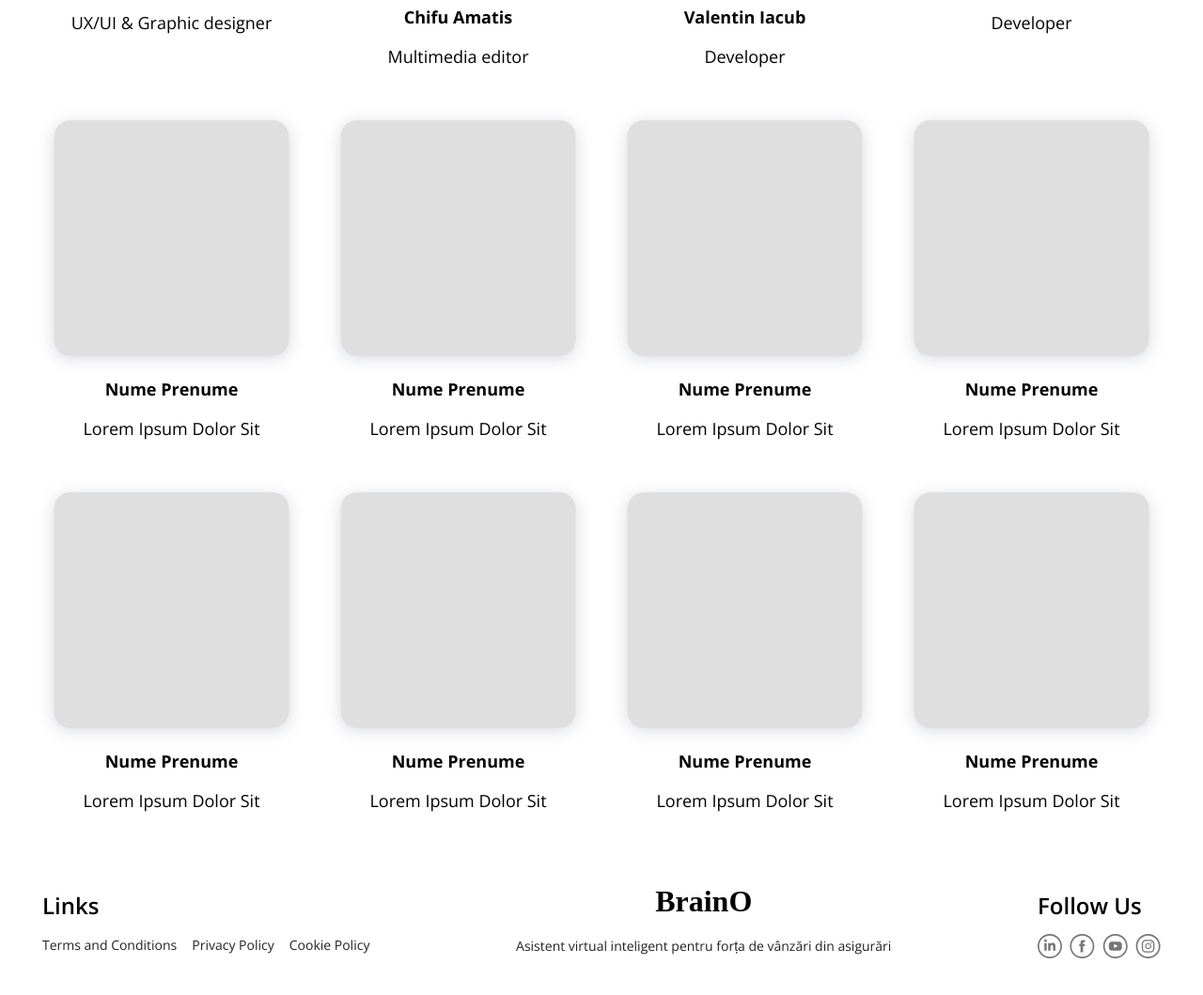
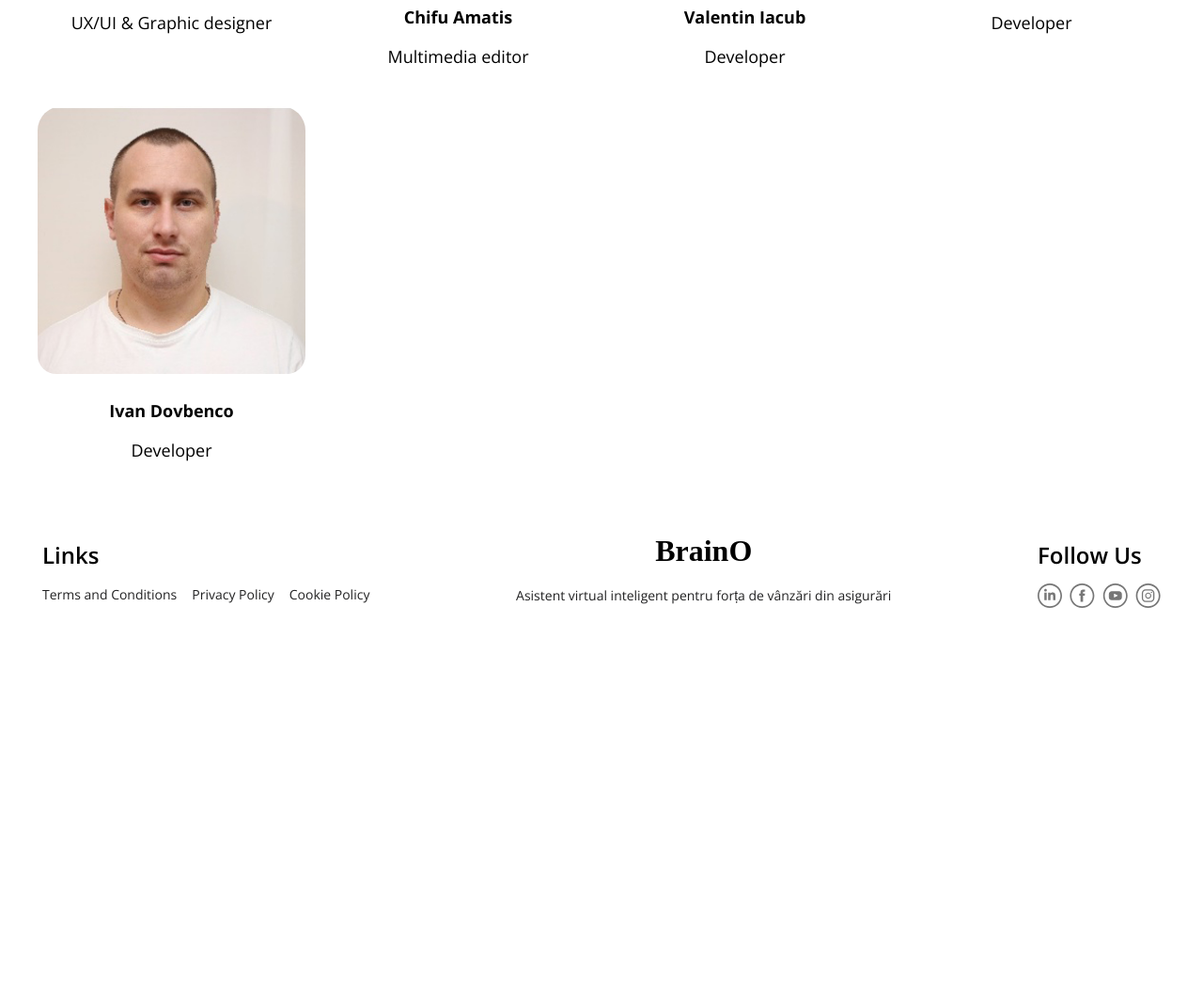
Before and after one commit to iceava/braino-site, a website: page src/pages/about-us.html in a window 1280 px wide. Shown: the part 5117-6176 px from the top of the page at 94% size. After the commit the page ends 5807 px from the top, so only its background shows below. Drawn offline with nearby package versions, Linux system fonts and the light colour scheme.

Commit message:
pics-developers

```diff
--- a/src/pages/about-us.html
+++ b/src/pages/about-us.html
@@ -359,45 +359,46 @@
                 <span class="us-us__item--prof">Developer</span>
             </div>
             <div class="us-us__item">
-                <img class="us-us__item--image" src="../assets/images/about-us/unknown.svg" alt="us person">
-                <p class="us-us__item--name">Nume Prenume</p>
-                <span class="us-us__item--prof">Lorem Ipsum Dolor Sit</span>
+                <img class="us-us__item--image" src="../assets/images/about-us/us-persons/img_11.jpg" alt="us person"
+                     style="border-radius: 20px; border-top-left-radius: 26px; border-top-right-radius: 26px; height: 285px; object-fit: cover;">
+                <p class="us-us__item--name" style="margin-top: 24px;">Ivan Dovbenco</p>
+                <span class="us-us__item--prof">Developer</span>
             </div>
-            <div class="us-us__item">
-                <img class="us-us__item--image" src="../assets/images/about-us/unknown.svg" alt="us person">
-                <p class="us-us__item--name">Nume Prenume</p>
-                <span class="us-us__item--prof">Lorem Ipsum Dolor Sit</span>
-            </div>
-            <div class="us-us__item">
-                <img class="us-us__item--image" src="../assets/images/about-us/unknown.svg" alt="us person">
-                <p class="us-us__item--name">Nume Prenume</p>
-                <span class="us-us__item--prof">Lorem Ipsum Dolor Sit</span>
-            </div>
-            <div class="us-us__item">
-                <img class="us-us__item--image" src="../assets/images/about-us/unknown.svg" alt="us person">
-                <p class="us-us__item--name">Nume Prenume</p>
-                <span class="us-us__item--prof">Lorem Ipsum Dolor Sit</span>
-            </div>
-            <div class="us-us__item">
-                <img class="us-us__item--image" src="../assets/images/about-us/unknown.svg" alt="us person">
-                <p class="us-us__item--name">Nume Prenume</p>
-                <span class="us-us__item--prof">Lorem Ipsum Dolor Sit</span>
-            </div>
-            <div class="us-us__item">
-                <img class="us-us__item--image" src="../assets/images/about-us/unknown.svg" alt="us person">
-                <p class="us-us__item--name">Nume Prenume</p>
-                <span class="us-us__item--prof">Lorem Ipsum Dolor Sit</span>
-            </div>
-            <div class="us-us__item">
-                <img class="us-us__item--image" src="../assets/images/about-us/unknown.svg" alt="us person">
-                <p class="us-us__item--name">Nume Prenume</p>
-                <span class="us-us__item--prof">Lorem Ipsum Dolor Sit</span>
-            </div>
-            <div class="us-us__item">
-                <img class="us-us__item--image" src="../assets/images/about-us/unknown.svg" alt="us person">
-                <p class="us-us__item--name">Nume Prenume</p>
-                <span class="us-us__item--prof">Lorem Ipsum Dolor Sit</span>
-            </div>
+<!--            <div class="us-us__item">-->
+<!--                <img class="us-us__item&#45;&#45;image" src="../assets/images/about-us/unknown.svg" alt="us person">-->
+<!--                <p class="us-us__item&#45;&#45;name">Nume Prenume</p>-->
+<!--                <span class="us-us__item&#45;&#45;prof">Lorem Ipsum Dolor Sit</span>-->
+<!--            </div>-->
+<!--            <div class="us-us__item">-->
+<!--                <img class="us-us__item&#45;&#45;image" src="../assets/images/about-us/unknown.svg" alt="us person">-->
+<!--                <p class="us-us__item&#45;&#45;name">Nume Prenume</p>-->
+<!--                <span class="us-us__item&#45;&#45;prof">Lorem Ipsum Dolor Sit</span>-->
+<!--            </div>-->
+<!--            <div class="us-us__item">-->
+<!--                <img class="us-us__item&#45;&#45;image" src="../assets/images/about-us/unknown.svg" alt="us person">-->
+<!--                <p class="us-us__item&#45;&#45;name">Nume Prenume</p>-->
+<!--                <span class="us-us__item&#45;&#45;prof">Lorem Ipsum Dolor Sit</span>-->
+<!--            </div>-->
+<!--            <div class="us-us__item">-->
+<!--                <img class="us-us__item&#45;&#45;image" src="../assets/images/about-us/unknown.svg" alt="us person">-->
+<!--                <p class="us-us__item&#45;&#45;name">Nume Prenume</p>-->
+<!--                <span class="us-us__item&#45;&#45;prof">Lorem Ipsum Dolor Sit</span>-->
+<!--            </div>-->
+<!--            <div class="us-us__item">-->
+<!--                <img class="us-us__item&#45;&#45;image" src="../assets/images/about-us/unknown.svg" alt="us person">-->
+<!--                <p class="us-us__item&#45;&#45;name">Nume Prenume</p>-->
+<!--                <span class="us-us__item&#45;&#45;prof">Lorem Ipsum Dolor Sit</span>-->
+<!--            </div>-->
+<!--            <div class="us-us__item">-->
+<!--                <img class="us-us__item&#45;&#45;image" src="../assets/images/about-us/unknown.svg" alt="us person">-->
+<!--                <p class="us-us__item&#45;&#45;name">Nume Prenume</p>-->
+<!--                <span class="us-us__item&#45;&#45;prof">Lorem Ipsum Dolor Sit</span>-->
+<!--            </div>-->
+<!--            <div class="us-us__item">-->
+<!--                <img class="us-us__item&#45;&#45;image" src="../assets/images/about-us/unknown.svg" alt="us person">-->
+<!--                <p class="us-us__item&#45;&#45;name">Nume Prenume</p>-->
+<!--                <span class="us-us__item&#45;&#45;prof">Lorem Ipsum Dolor Sit</span>-->
+<!--            </div>-->
         </div>
     </article>
     <footer class="footer" style="padding-bottom: 40px; max-width: 1190px">
```
Also changed, not shown: index.html (+3 -1 lines), src/assets/images/about-us/us-persons/img_11.jpg (added).
